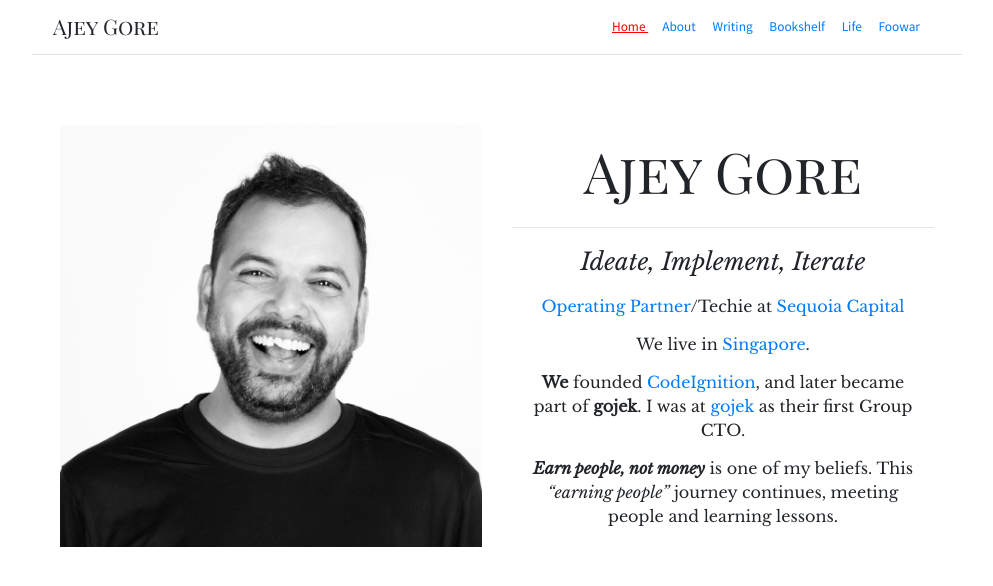
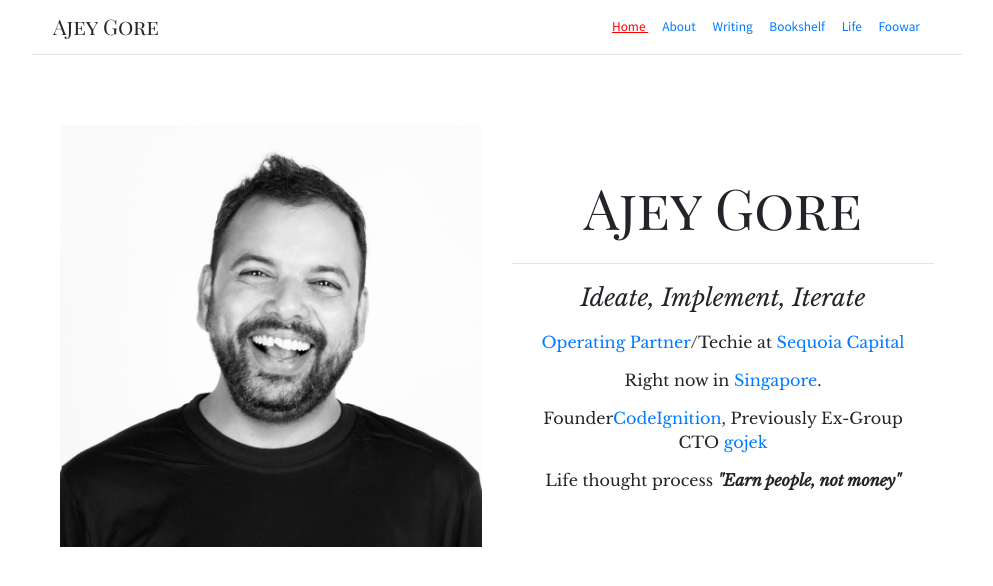
Before and after one commit to ajeygore/ajeygore.github.com, a Jekyll site: the page built from index.html, in a window 1280 px wide. Shown: the top 586 px of the page, without its empty margins (143-1136 px from the left). Built offline with Jekyll 4.4.1, drawn with Linux system fonts in a browser that asks for light colours.

Commit message:
Fixing gems

```diff
--- a/Gemfile
+++ b/Gemfile
@@ -1,2 +1,4 @@
 source 'https://rubygems.org'
 gem 'github-pages'
+
+gem "webrick", "~> 1.7"
--- a/index.html
+++ b/index.html
@@ -20,13 +20,21 @@ permalink: /
       <div class="row slogan"><div class="col"><em>Ideate, Implement, Iterate</em></div></div>
       <p/>
         <div class="container div-center">
-          <p><a href="https://en.wikipedia.org/wiki/Operating_partner">Operating Partner</a>/Techie at <a href="https://www.sequoiacap.com/india" target="_blank">Sequoia Capital</a></p>
+          <p>
+            <a href="https://en.wikipedia.org/wiki/Operating_partner">Operating Partner</a>/Techie at
+            <a href="https://www.sequoiacap.com/india" target="_blank">Sequoia Capital</a>
+          </p>
 
-          <p>We live in <a href="https://en.wikipedia.org/wiki/Singapore" target="_blank">Singapore</a>.</p>
+          <p>
+            Right now in <a href="https://en.wikipedia.org/wiki/Singapore" target="_blank">Singapore</a>.
+          </p>
 
-          <p><strong>We</strong> founded <a href="https://twitter.com/codeignition" target="_blank">CodeIgnition</a>, and later became part of <strong>gojek</strong>. I was at <a href="https://gojek.com" target="_blank">gojek</a> as their first Group CTO.</p>
+          <p>
+            Founder<a href="https://twitter.com/codeignition" target="_blank">CodeIgnition</a>,
+            Previously Ex-Group CTO <a href="https://gojek.com" target="_blank">gojek</a>
+          </p>
 
-          <p><em><strong>Earn people, not money</strong></em> is one of my beliefs. This <em>“earning people”</em> journey continues, meeting people and learning lessons.</p>
+          <p>Life thought process <em><strong>"Earn people, not money"</strong></em>
 
         </div>
     </div>
```
Also changed, not shown: Gemfile.lock, 1 other file.
